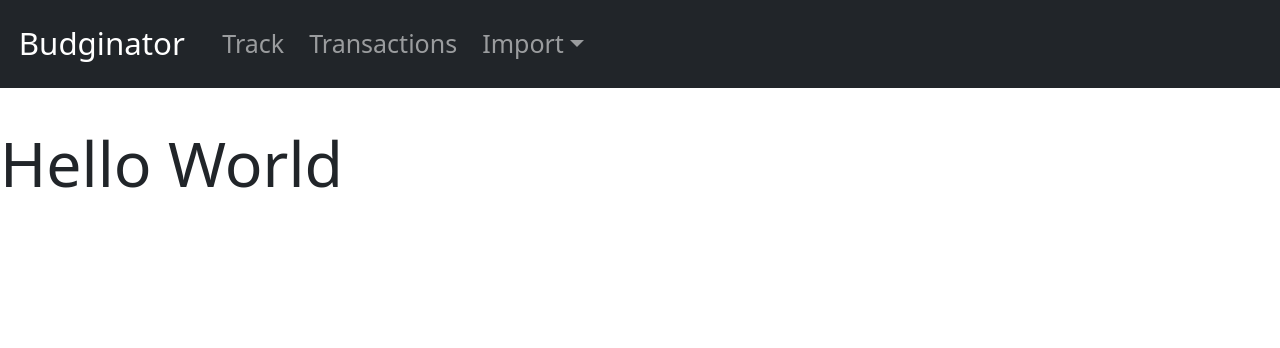
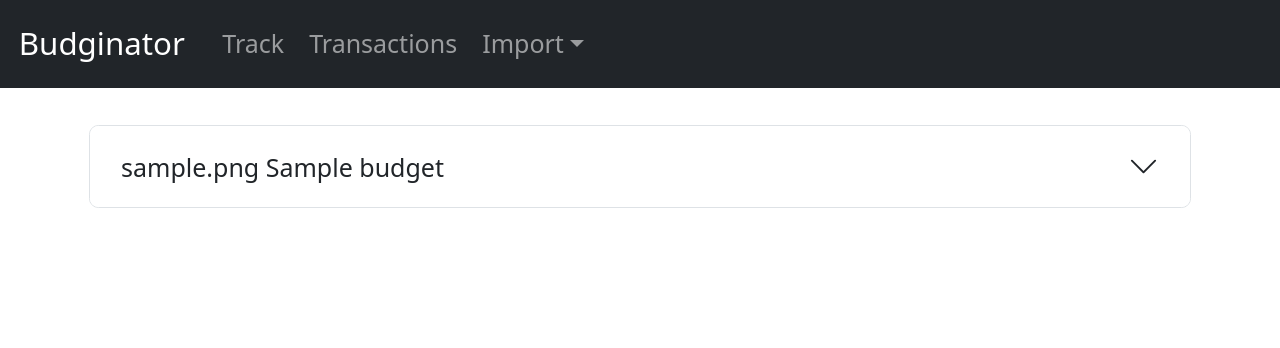
Before and after one commit to rhollencamp/budginator, a Django app: page / in a window 1280 px wide. Shown: the top 348 px of the page. Run offline with Django 4.2, Linux system fonts and the light colour scheme; tables that the repository leaves empty hold one stand-in row (values such as "Sample post").

Commit message:
checkpoint

```diff
--- a/budginator/templates/budginator/index.html
+++ b/budginator/templates/budginator/index.html
@@ -1,59 +1,38 @@
-<!DOCTYPE html>
-<html style="font-size: 25px;">
+{% extends "budginator/layout.html" %}
+{% block content %}
+  <div class="accordion" id="budgets">
+    {% for budget in budgets %}
+    <div class="accordion-item">
+      <h2 class="accordion-header" id="budgetHeading{{ forloop.counter }}">
+        <button class="accordion-button collapsed" type="button" data-bs-toggle="collapse" data-bs-target="#budgetBody{{ forloop.counter }}" aria-controls="budgetBody{{ forloop.counter }}" aria-expanded="false">
+          <span class="w-100">{{ budget.icon }} {{ budget.name }}</span>
+          {% comment %} <span th:if="${budget.name != 'Void'}"
+                th:class="${'me-2 badge rounded-pill text-bg-' + ((available[budget.name] > 0) ? 'success' : 'danger')}"
+                th:text="${'$' + #numbers.formatDecimal(available[budget.name] / 100.0, 1, 2)}"></span> {% endcomment %}
+        </button>
+      </h2>
+      <div id="budgetBody{{ forloop.counter }}" class="accordion-collapse collapse" aria-labelledby="budgetHeading{{ forloop.counter }}" data-bs-parent="#budgets">
+        <div class="accordion-body">
+          <a href="/transactions?budget={{ budget.id }}" class="btn btn-primary" role="button">View Transactions</a>
+          <a href="/transactions/track?budget={{ budget.id }}" class="btn btn-primary" role="button">Track</a>
 
-<head>
-    <meta charset="utf-8">
-    <meta content="width=device-width, initial-scale=1" name="viewport">
-
-    <title>Budginator</title>
-
-    <link href="https://cdn.jsdelivr.net/npm/bootstrap@5.2.3/dist/css/bootstrap.min.css" rel="stylesheet"
-        integrity="sha384-rbsA2VBKQhggwzxH7pPCaAqO46MgnOM80zW1RWuH61DGLwZJEdK2Kadq2F9CUG65" crossorigin="anonymous">
-
-    <!-- <link rel="apple-touch-icon" sizes="152x152" href="/apple-touch-icon.png">
-    <link rel="icon" type="image/png" sizes="32x32" href="/favicon-32x32.png">
-    <link rel="icon" type="image/png" sizes="16x16" href="/favicon-16x16.png">
-    <link rel="manifest" href="/site.webmanifest">
-    <link rel="mask-icon" href="/safari-pinned-tab.svg" color="#5bbad5"> -->
-    <meta name="theme-color" content="#ffffff">
-</head>
-
-<body class="pb-3">
-    <nav class="navbar navbar-expand-md navbar-dark bg-dark mb-4">
-        <div class="container-fluid">
-            <a class="navbar-brand" href="/">Budginator</a>
-            <button class="navbar-toggler" type="button" data-bs-toggle="collapse" data-bs-target="#navbarCollapse"
-                aria-controls="navbarCollapse" aria-expanded="false" aria-label="Toggle navigation">
-                <span class="navbar-toggler-icon"></span>
-            </button>
-            <div class="collapse navbar-collapse" id="navbarCollapse">
-                <ul class="navbar-nav me-auto mb-2 mb-md-0">
-                    <li class="nav-item">
-                        <a class="nav-link" aria-current="page" href="/transactions/track">Track</a>
-                    </li>
-                    <li class="nav-item">
-                        <a class="nav-link" aria-current="page" href="/transactions">Transactions</a>
-                    </li>
-                    <li class="nav-item dropdown">
-                        <div class="nav-link dropdown-toggle" role="button" data-bs-toggle="dropdown"
-                            aria-expanded="false">Import</div>
-                        <ul class="dropdown-menu">
-                            <li><a class="dropdown-item" href="/import">Import</a></li>
-                            <li><a class="dropdown-item" href="/import/link/suggest">Suggest</a></li>
-                            <li><a class="dropdown-item" href="/import/link">Link</a></li>
-                        </ul>
-                    </li>
-                </ul>
-            </div>
+          {% comment %} <table class="table mt-2">
+            <thead th:if="${budget.name != 'Void'}">
+              <tr>
+                <th>Monthly Budget</th>
+                <th th:text="${'$' + #numbers.formatDecimal(budget.budget / 100.0, 1, 2)}"></th>
+              </tr>
+            </thead>
+            <tbody class="table-group-divider">
+              <tr th:each="yms: ${monthlyStats[budget.name]}">
+                <td th:text="${yms.key}"></td>
+                <td th:text="${'$' + #numbers.formatDecimal(yms.value / 100.0, 1, 2)}"></td>
+              </tr>
+            </tbody>
+          </table> {% endcomment %}
         </div>
-    </nav>
-
-    <main>
-        <h1>Hello World</h1>
-    </main>
-    <script src="https://cdn.jsdelivr.net/npm/bootstrap@5.2.3/dist/js/bootstrap.bundle.min.js"
-        integrity="sha384-kenU1KFdBIe4zVF0s0G1M5b4hcpxyD9F7jL+jjXkk+Q2h455rYXK/7HAuoJl+0I4"
-        crossorigin="anonymous"></script>
-</body>
-
-</html>
+      </div>
+    </div>
+    {% endfor %}
+  </div>
+{% endblock %}
--- /dev/null
+++ b/budginator/templates/budginator/layout.html
@@ -0,0 +1,59 @@
+<!DOCTYPE html>
+<html style="font-size: 25px;">
+
+<head>
+    <meta charset="utf-8">
+    <meta content="width=device-width, initial-scale=1" name="viewport">
+
+    <title>Budginator</title>
+
+    <link href="https://cdn.jsdelivr.net/npm/bootstrap@5.2.3/dist/css/bootstrap.min.css" rel="stylesheet"
+        integrity="sha384-rbsA2VBKQhggwzxH7pPCaAqO46MgnOM80zW1RWuH61DGLwZJEdK2Kadq2F9CUG65" crossorigin="anonymous">
+
+    <!-- <link rel="apple-touch-icon" sizes="152x152" href="/apple-touch-icon.png">
+    <link rel="icon" type="image/png" sizes="32x32" href="/favicon-32x32.png">
+    <link rel="icon" type="image/png" sizes="16x16" href="/favicon-16x16.png">
+    <link rel="manifest" href="/site.webmanifest">
+    <link rel="mask-icon" href="/safari-pinned-tab.svg" color="#5bbad5"> -->
+    <meta name="theme-color" content="#ffffff">
+</head>
+
+<body class="pb-3">
+    <nav class="navbar navbar-expand-md navbar-dark bg-dark mb-4">
+        <div class="container-fluid">
+            <a class="navbar-brand" href="/">Budginator</a>
+            <button class="navbar-toggler" type="button" data-bs-toggle="collapse" data-bs-target="#navbarCollapse"
+                aria-controls="navbarCollapse" aria-expanded="false" aria-label="Toggle navigation">
+                <span class="navbar-toggler-icon"></span>
+            </button>
+            <div class="collapse navbar-collapse" id="navbarCollapse">
+                <ul class="navbar-nav me-auto mb-2 mb-md-0">
+                    <li class="nav-item">
+                        <a class="nav-link" aria-current="page" href="/transactions/track">Track</a>
+                    </li>
+                    <li class="nav-item">
+                        <a class="nav-link" aria-current="page" href="/transactions">Transactions</a>
+                    </li>
+                    <li class="nav-item dropdown">
+                        <div class="nav-link dropdown-toggle" role="button" data-bs-toggle="dropdown"
+                            aria-expanded="false">Import</div>
+                        <ul class="dropdown-menu">
+                            <li><a class="dropdown-item" href="/import">Import</a></li>
+                            <li><a class="dropdown-item" href="/import/link/suggest">Suggest</a></li>
+                            <li><a class="dropdown-item" href="/import/link">Link</a></li>
+                        </ul>
+                    </li>
+                </ul>
+            </div>
+        </div>
+    </nav>
+
+    <main class="container">
+        {% block content %}{% endblock %}
+    </main>
+    <script src="https://cdn.jsdelivr.net/npm/bootstrap@5.2.3/dist/js/bootstrap.bundle.min.js"
+        integrity="sha384-kenU1KFdBIe4zVF0s0G1M5b4hcpxyD9F7jL+jjXkk+Q2h455rYXK/7HAuoJl+0I4"
+        crossorigin="anonymous"></script>
+</body>
+
+</html>
--- a/budginator/views.py
+++ b/budginator/views.py
@@ -1,8 +1,10 @@
 from django.http import HttpResponse
 from django.shortcuts import render
 
-
+from .models import Budget
 
 def index(request):
-    context = {}
+    context = {
+        'budgets': Budget.objects.order_by('name')
+    }
     return render(request, 'budginator/index.html', context)
```
